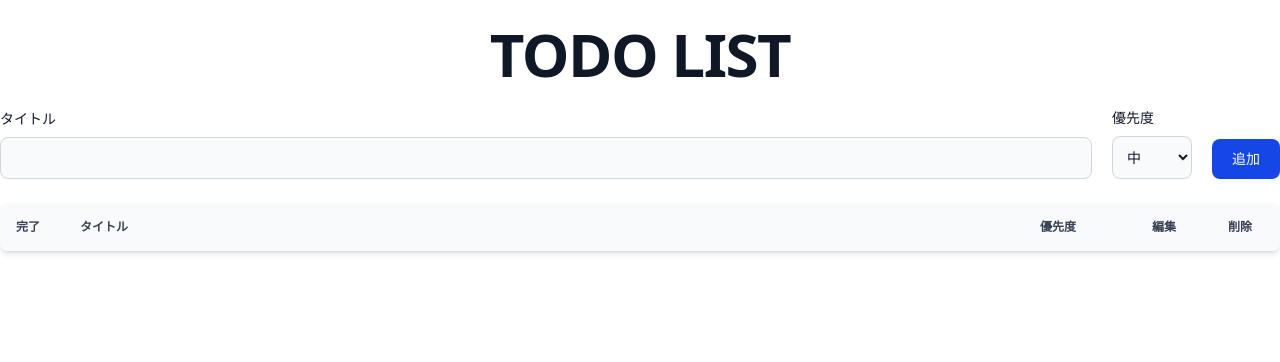
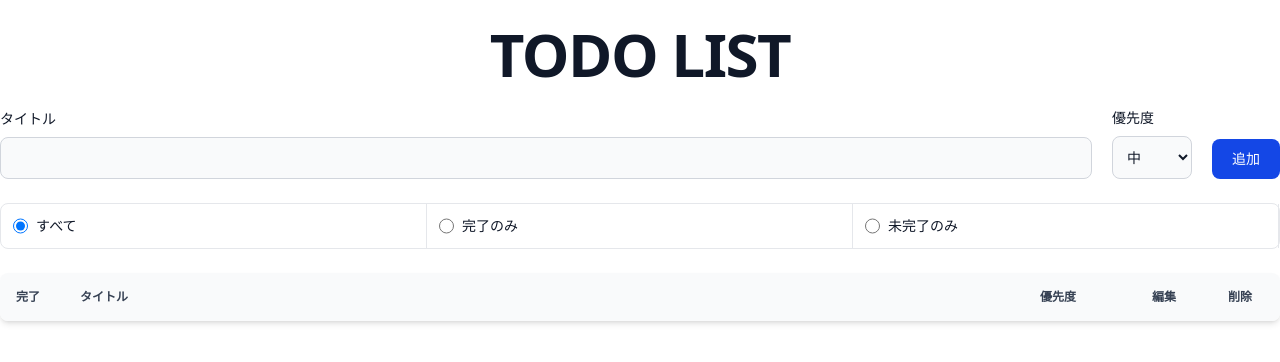
Before and after one commit to kanakita/study-react-todo-2025, a React app: page / in a window 1280 px wide. Shown: the top 362 px of the page. Built offline with nearby package versions, Linux system fonts and the light colour scheme; the HTML template or start-up script is replaced by a standard one.

Commit message:
フィルター機能のベースHTMLと親に値を渡せるところまで

```diff
--- a/src/App.tsx
+++ b/src/App.tsx
@@ -3,6 +3,7 @@ import TodoList, { TodoItemProps } from '@/components/TodoList/TodoList';
 import TodoForm from '@/components/TodoForm/TodoForm';
 import Header from '@/components/Header/Header';
 import { useEffect, useState } from 'react';
+import Filter from '@/components/Filter/Filter';
 
 function App() {
   const storageData = localStorage.getItem('todos');
@@ -43,11 +44,16 @@ function App() {
     setTodos(newTodos);
   }
 
+  function filterStatus(filter: string) {
+    console.log(filter);
+  }
+
   return (
     <>
       <div className="container mx-auto">
         <Header />
         <TodoForm onSubmit={addTodo} />
+        <Filter onFilterChange={filterStatus} />
         <TodoList items={todos} onClickDelete={deleteTodo} onClickChange={changeStatus} />
       </div>
     </>
--- /dev/null
+++ b/src/components/Filter/Filter.tsx
@@ -0,0 +1,56 @@
+import { useState } from 'react';
+
+interface FilterProps {
+  onFilterChange: (value: string) => void;
+}
+
+export default function Filter({ onFilterChange }: FilterProps) {
+  const items = [
+    {
+      status: 'all',
+      title: 'すべて',
+    },
+    {
+      status: 'completed',
+      title: '完了のみ',
+    },
+    {
+      status: 'active',
+      title: '未完了のみ',
+    },
+  ];
+
+  const [selected, setSelected] = useState('all');
+
+  function handleOnChange(event: React.ChangeEvent<HTMLInputElement>) {
+    setSelected(event.target.value);
+
+    onFilterChange(event.target.value);
+  }
+
+  return (
+    <ul className="items-center w-full text-sm font-medium my-6 text-gray-900 bg-white border border-gray-200 rounded-lg sm:flex">
+      {items.map((item) => (
+        <li className="w-full border-b border-gray-200 sm:border-b-0 sm:border-r" key={item.status}>
+          <div className="flex items-center ps-3">
+            <input
+              id={`filter-complete-${item.status}`}
+              type="radio"
+              value={item.status}
+              name="filter-complete"
+              className="w-4 h-4 text-blue-600 bg-gray-100 border-gray-300 focus:ring-blue-500"
+              onChange={handleOnChange}
+              checked={selected === item.status}
+            />
+            <label
+              htmlFor={`filter-complete-${item.status}`}
+              className="w-full py-3 ms-2 text-sm font-medium text-gray-900"
+            >
+              {item.title}
+            </label>
+          </div>
+        </li>
+      ))}
+    </ul>
+  );
+}
```
